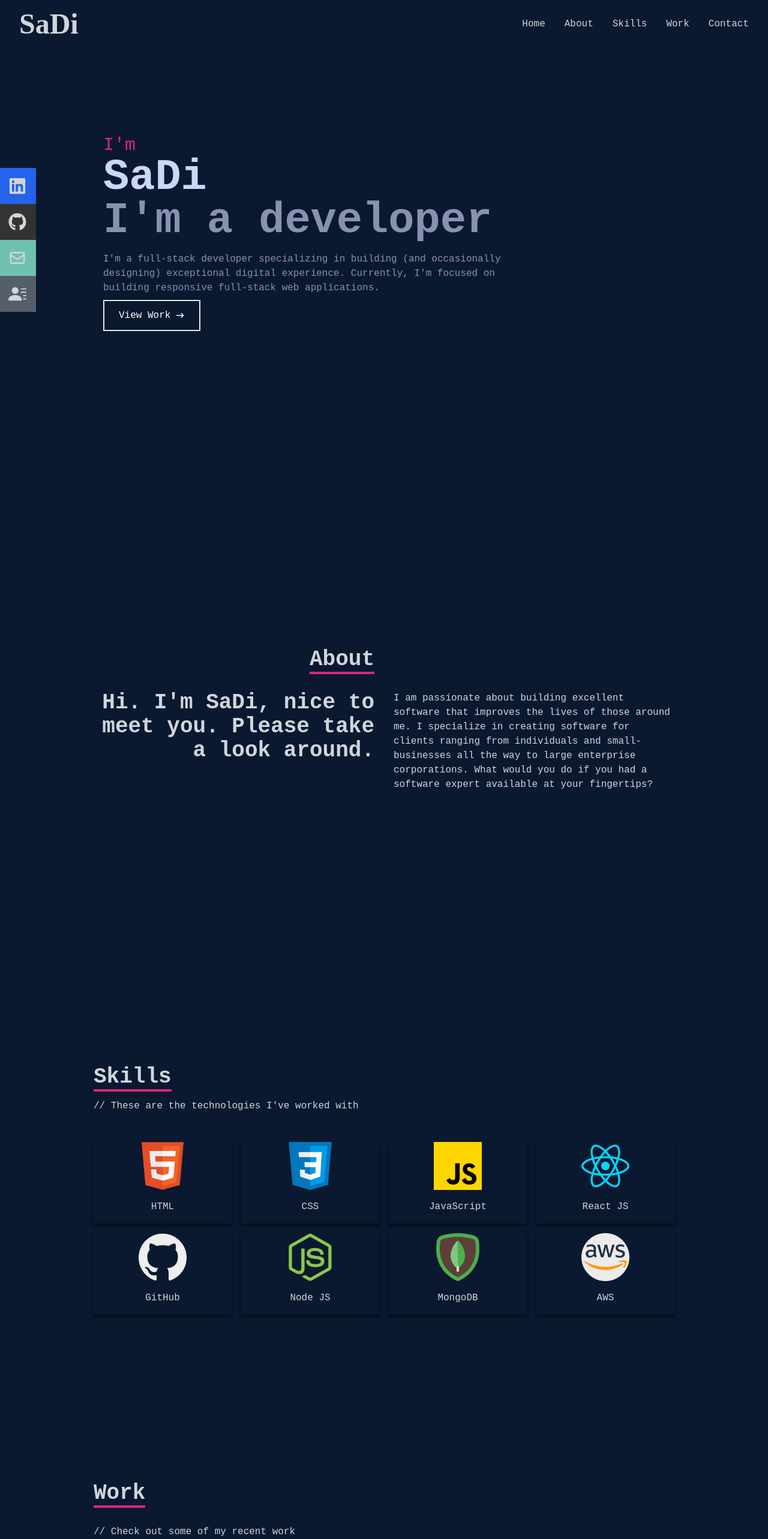
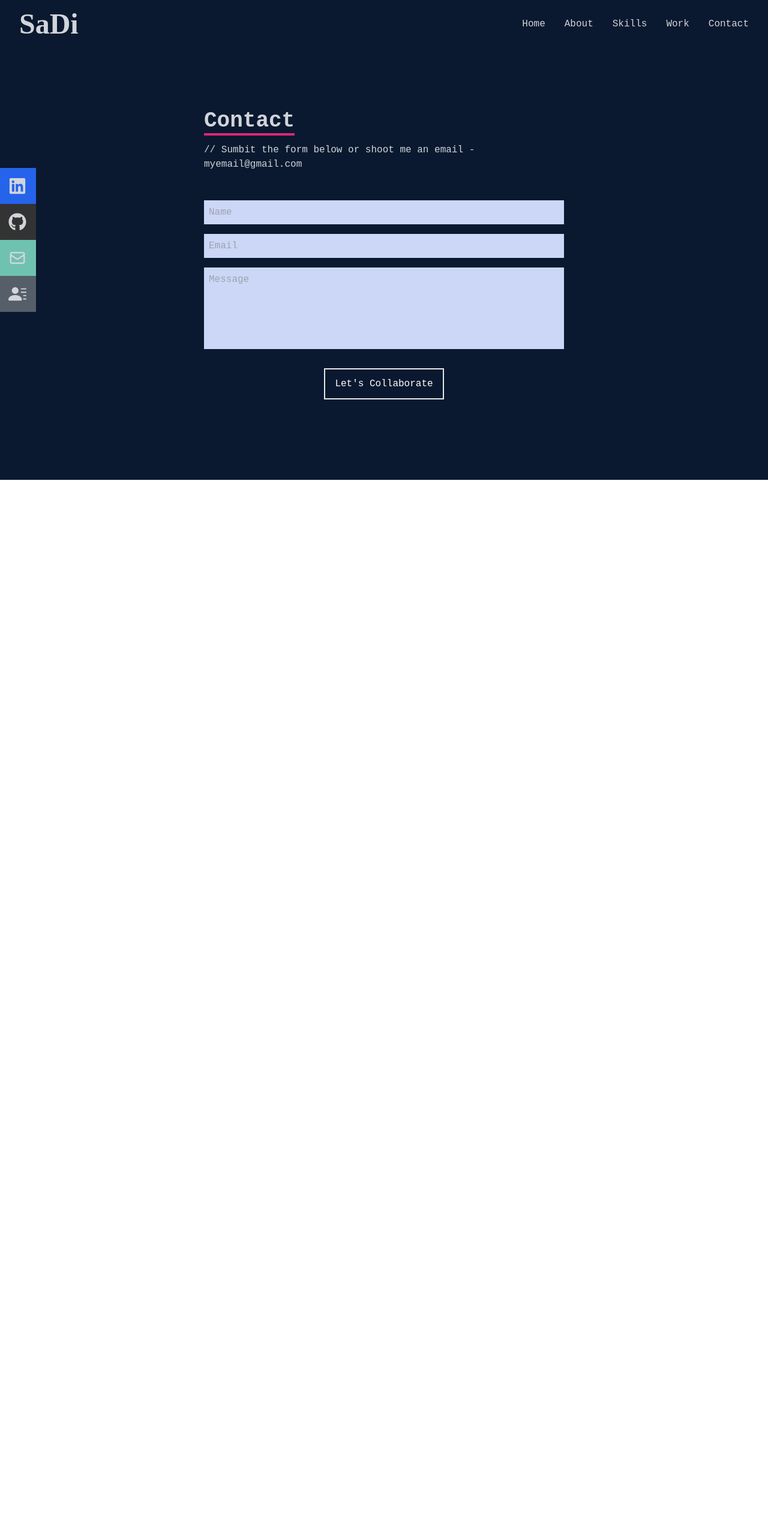
Before and after one commit to SaDi-BRo/website, a React (Create React App) app: page /contact in a window 1280 px wide. Shown: the top 2566 px of the page at 60% size. After the commit the page ends 800 px from the top, so only its background shows below. Built offline with nearby package versions, Linux system fonts and the light colour scheme.

Commit message:
added react-router-dom

```diff
--- a/package.json
+++ b/package.json
@@ -9,8 +9,8 @@
     "react": "^18.2.0",
     "react-dom": "^18.2.0",
     "react-icons": "^4.4.0",
+    "react-router-dom": "^6.4.1",
     "react-scripts": "5.0.1",
-    "react-scroll": "^1.8.7",
     "web-vitals": "^2.1.4"
   },
   "scripts": {
--- a/src/App.jsx
+++ b/src/App.jsx
@@ -1,4 +1,5 @@
 import React from 'react';
+import { Routes, Route } from 'react-router-dom';
 import Navbar from './components/Navbar';
 import Home from './components/Home';
 import About from './components/About';
@@ -8,14 +9,16 @@ import Contact from './components/Contact';
 
 function App() {
   return (
-    <div className="App">
+    <>
       <Navbar />
-      <Home />
-      <About />
-      <Skills />
-      <Work />
-      <Contact />
-    </div>
+      <Routes>
+        <Route path="/" element={<Home />} />
+        <Route path="/about" element={<About />} />
+        <Route path="/skills" element={<Skills />} />
+        <Route path="/work" element={<Work />} />
+        <Route path="/contact" element={<Contact />} />
+      </Routes>
+    </>
   );
 }
 
--- a/src/components/Contact.jsx
+++ b/src/components/Contact.jsx
@@ -4,7 +4,7 @@ function Contact() {
   return (
     <div
       name="contact"
-      className="w-full h-screen bg-[#0a192f] flex justify-center items-center p-4"
+      className="pt-24 w-full h-screen bg-[#0a192f] flex justify-center items-center p-4"
     >
       <form
         method="POST"
@@ -32,9 +32,9 @@ function Contact() {
           name="email"
         />
         <textarea
-          className="outline-none bg-[#ccd6f6] p-2"
+          className="outline-none bg-[#ccd6f6] p-2 resize-none"
           name="message"
-          rows="10"
+          rows="5"
           placeholder="Message"
         ></textarea>
         <button className="text-white border-2 hover:bg-pink-600 hover:border-pink-600 px-4 py-3 my-8 mx-auto flex items-center">
--- a/src/components/Navbar.jsx
+++ b/src/components/Navbar.jsx
@@ -2,7 +2,7 @@ import React, { useState } from 'react';
 import { FaBars, FaTimes, FaGithub, FaLinkedin } from 'react-icons/fa';
 import { HiOutlineMail } from 'react-icons/hi';
 import { BsFillPersonLinesFill } from 'react-icons/bs';
-import { Link } from 'react-scroll';
+import { Link } from 'react-router-dom';
 
 function Navbar() {
   const [nav, setNav] = useState(false);
@@ -21,29 +21,19 @@ function Navbar() {
 
       <ul className="hidden md:flex">
         <li className="px-4 cursor-pointer">
-          <Link to="home" smooth={true} duration={500}>
-            Home
-          </Link>
+          <Link to="/">Home</Link>
         </li>
         <li className="px-4 cursor-pointer">
-          <Link to="about" smooth={true} duration={500}>
-            About
-          </Link>
+          <Link to="about">About</Link>
         </li>
         <li className="px-4 cursor-pointer">
-          <Link to="skills" smooth={true} duration={500}>
-            Skills
-          </Link>
+          <Link to="skills">Skills</Link>
         </li>
         <li className="px-4 cursor-pointer">
-          <Link to="work" smooth={true} duration={500}>
-            Work
-          </Link>
+          <Link to="work">Work</Link>
         </li>
         <li className="px-4 cursor-pointer">
-          <Link to="contact" smooth={true} duration={500}>
-            Contact
-          </Link>
+          <Link to="contact">Contact</Link>
         </li>
       </ul>
 
@@ -59,27 +49,27 @@ function Navbar() {
         }
       >
         <li className="py-6 text-4xl">
-          <Link onClick={handleClick} to="home" smooth={true} duration={500}>
+          <Link onClick={handleClick} to="home">
             Home
           </Link>
         </li>
         <li className="py-6 text-4xl">
-          <Link onClick={handleClick} to="about" smooth={true} duration={500}>
+          <Link onClick={handleClick} to="about">
             About
           </Link>
         </li>
         <li className="py-6 text-4xl">
-          <Link onClick={handleClick} to="skills" smooth={true} duration={500}>
+          <Link onClick={handleClick} to="skills">
             Skills
           </Link>
         </li>
         <li className="py-6 text-4xl">
-          <Link onClick={handleClick} to="work" smooth={true} duration={500}>
+          <Link onClick={handleClick} to="work">
             Work
           </Link>
         </li>
         <li className="py-6 text-4xl">
-          <Link onClick={handleClick} to="contact" smooth={true} duration={500}>
+          <Link onClick={handleClick} to="contact">
             Contact
           </Link>
         </li>
--- a/src/components/Work.jsx
+++ b/src/components/Work.jsx
@@ -2,7 +2,7 @@ import React from 'react';
 
 function Work() {
   return (
-    <div name="work" className="w-full md:h-screen text-gray-300 bg-[#0a192f]">
+    <div name="work" className="pt-24 w-full text-gray-300 bg-[#0a192f]">
       <div className="max-w-[1000px] mx-auto p-4 flex flex-col justify-center w-full h-full">
         <div className="pb-4">
           <p className="text-4xl font-bold inline border-b-4 text-gray-300 border-pink-600">
--- a/src/index.jsx
+++ b/src/index.jsx
@@ -1,11 +1,14 @@
 import React from 'react';
 import ReactDOM from 'react-dom/client';
+import { BrowserRouter } from 'react-router-dom';
 import './index.css';
 import App from './App';
 
 const root = ReactDOM.createRoot(document.getElementById('root'));
 root.render(
   <React.StrictMode>
-    <App />
+    <BrowserRouter>
+      <App />
+    </BrowserRouter>
   </React.StrictMode>
 );
```
Also changed, not shown: 1 other file (tests, documents, lock files or other folders).
